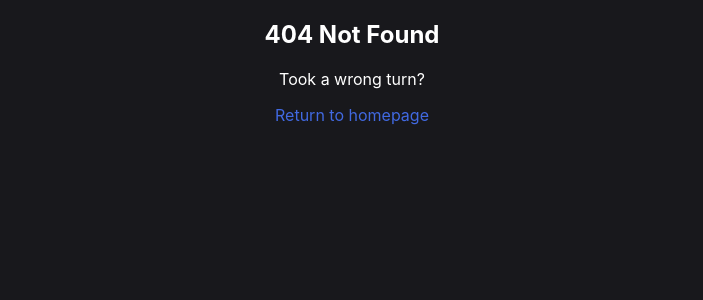
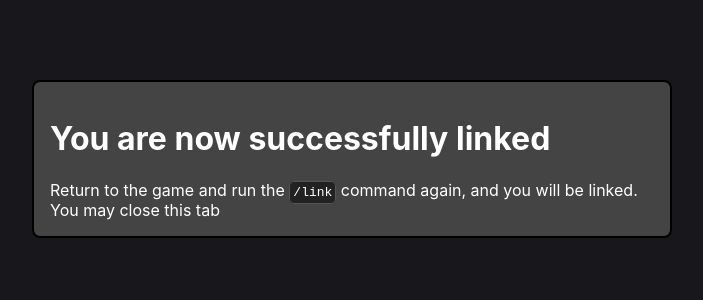
Before and after one commit to DiscordSRV/Website, a Next.js app: page /linking-success in a window 1280 px wide. Before the commit this address had no page. Shown: the top 300 px of the page, without its empty margins (288-991 px from the left). Built offline with nearby package versions, Linux system fonts and the light colour scheme.

Commit message:
Add linking-success page

```diff
--- /dev/null
+++ b/pages/linking-success.jsx
@@ -0,0 +1,24 @@
+import CommonHead from "../components/CommonHead";
+import styles from '../styles/linking.succcess.module.css'
+import {useRouter} from "next/router";
+
+export default function Home() {
+    const router = useRouter()
+    const { state } = router.query;
+
+    const isDiscord = state === "discord";
+
+    return (
+        <>
+            <CommonHead>
+                <title>DiscordSRV | Linking Success</title>
+            </CommonHead>
+            <div style={{display: "flex", justifyContent: "center"}}>
+                <div className={styles.linkingSuccess}>
+                    <h1>You are now successfully linked</h1>
+                    <span>Return to the game and run the <code>{"/" + (isDiscord ? "discord " : "") + "link"}</code> command again, and you will be linked. You may close this tab</span>
+                </div>
+            </div>
+        </>
+    )
+}
--- /dev/null
+++ b/styles/linking.succcess.module.css
@@ -0,0 +1,15 @@
+.linkingSuccess {
+    border: 2px solid black;
+    border-radius: 0.5rem;
+    background-color: #444;
+    max-width: 40rem;
+    margin: 5rem;
+    padding: 1rem;
+}
+
+.linkingSuccess code {
+    background-color: #222;
+    border: solid #555 1px;
+    padding: 3px;
+    border-radius: 5px;
+}
```
